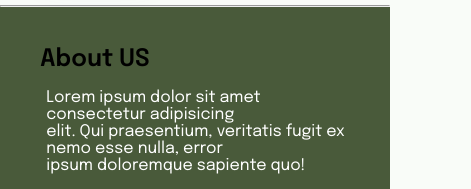
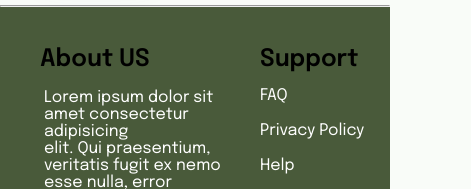
Before and after one commit to ELI-LOGINS/farmers-market, a plain HTML site: page index.html in a window 390 px wide. Shown: the part 1808-1997 px from the top of the page, 471 px wide, since content can reach past the window. Drawn offline with Linux system fonts and the light colour scheme.

Commit message:
modified:   index.css

```diff
--- a/index.css
+++ b/index.css
@@ -99,7 +99,7 @@ nav svg{
 }
 
 /* max width for tablet */
-@media(max-width: 758px){
+@media(max-width: 768px){
     .links-container{
 
         flex-direction: column;
@@ -495,7 +495,7 @@ footer .footer-section .contact .info li a{
     footer .footer-section{
         width: 100%;
         display: grid;
-        grid-template-columns: repeat(1, 2fr);
+        grid-template-columns: repeat(2, 2fr);
         grid-gap: 20px;
     }
 }
```
